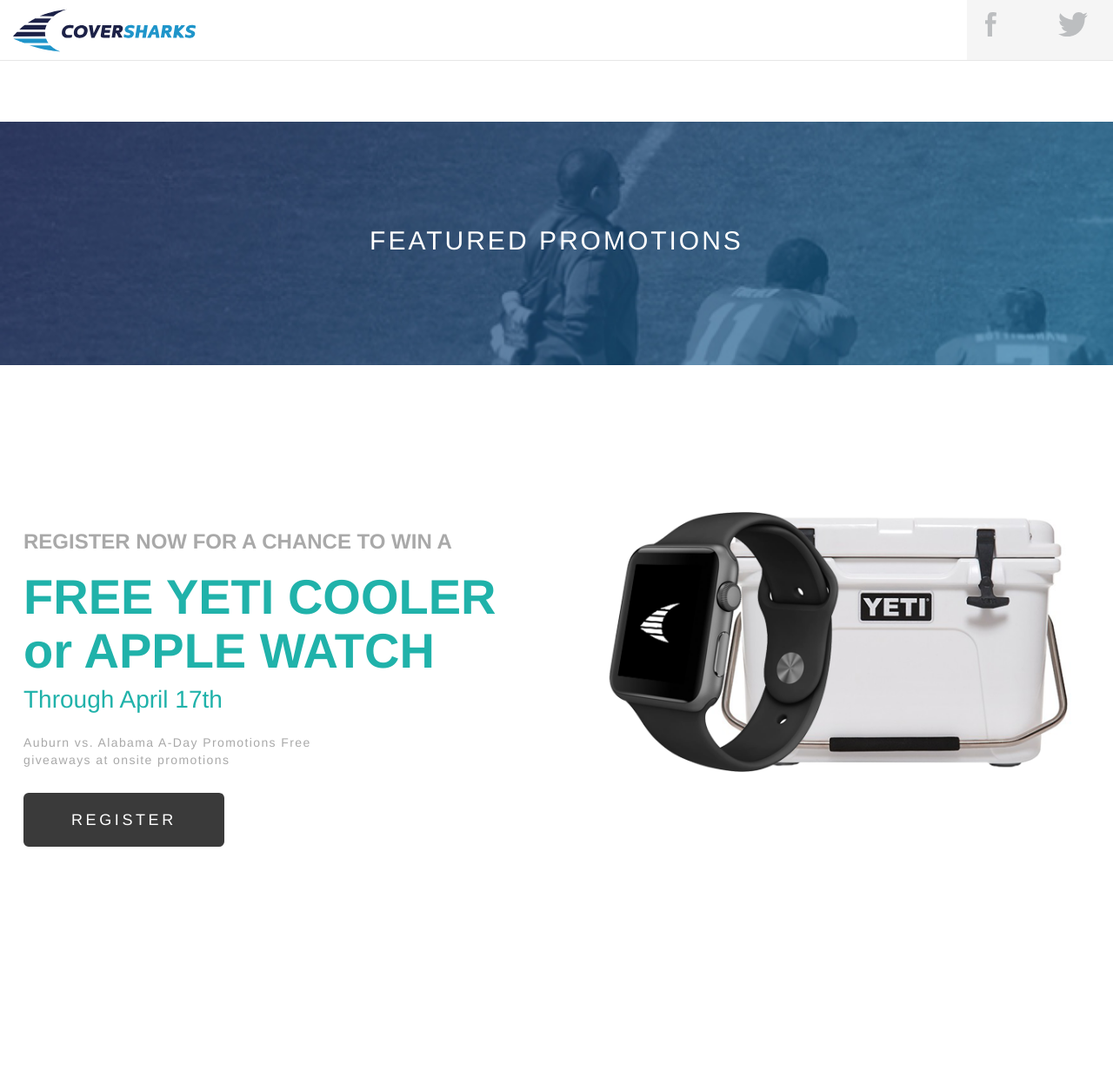
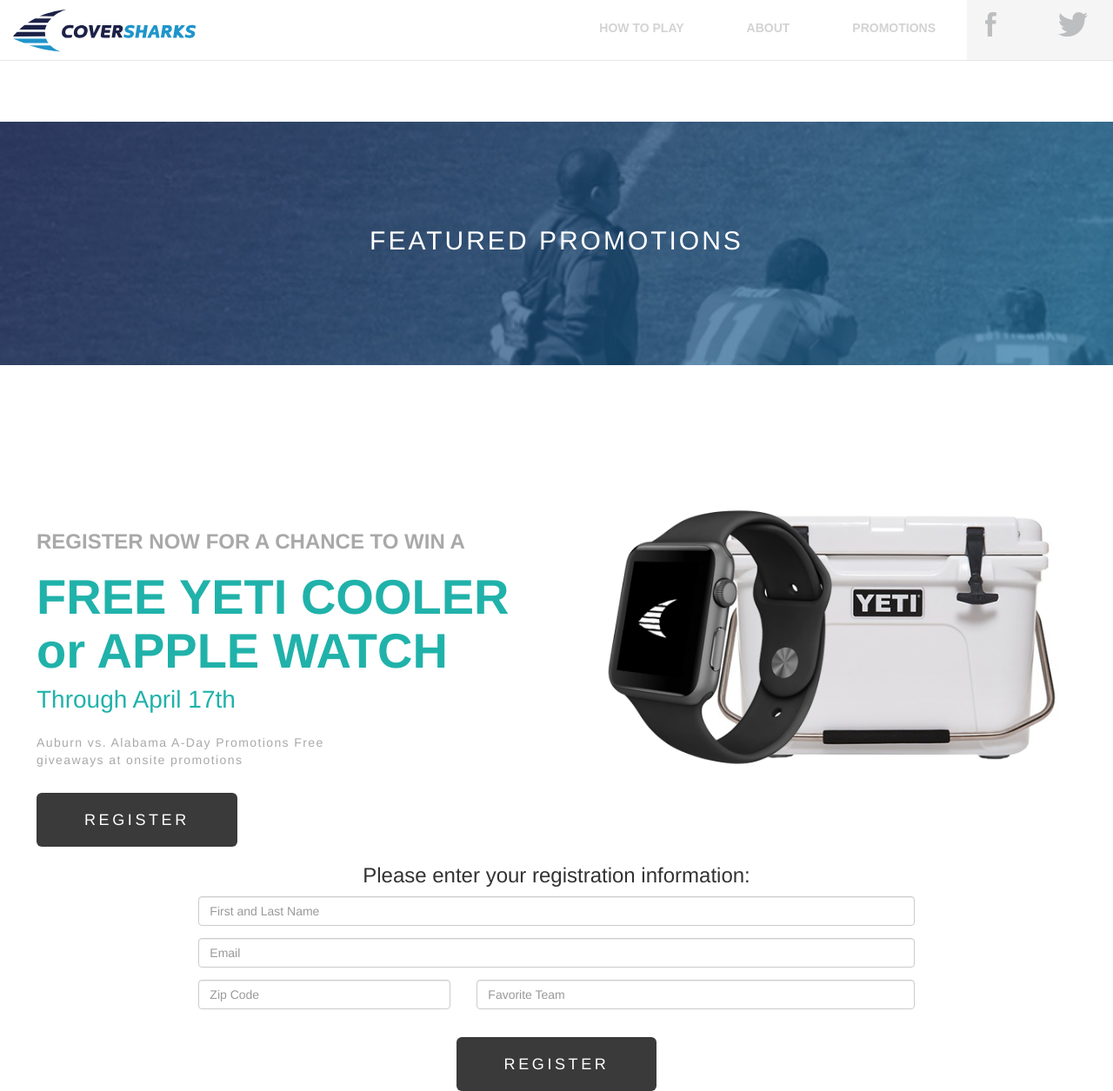
Before and after one commit to mpasker/Coversharks-Group-Project, a website: page client/index.html at #!/promotions in a window 1280 px wide. Shown: the whole page at 87% size. Before the commit the page ends 974 px from the top, so only its background shows below. Drawn offline with nearby package versions, Linux system fonts and the light colour scheme; some packages are replaced by stand-ins of ours.

Commit message:
added some styling to the navbar

```diff
--- a/client/index.html
+++ b/client/index.html
@@ -30,8 +30,8 @@
         <div class="collapse navbar-collapse" id="anotherID">
           <div id="myNavbar"></div>
           <ul id="myUl" class="nav navbar-nav navbar-right links">
-            <li><div class="facebook"></div></li>
-            <li><div class="twitter"></div></li>
+            <li><div class="facebook page-scroll"></div></li>
+            <li><div class="twitter page-scroll"></div></li>
           </ul>
           <ul class="nav navbar-nav navbar-right words">
             <li class="page-scroll"><a class="page-scroll" href="#">HOW TO PLAY</a></li>
--- a/client/js/controllers.js
+++ b/client/js/controllers.js
@@ -1 +1,7 @@
 var c = angular.module('CoverSharks.controllers', []);
+
+
+c.controller('homeController' ['#scope', function($scope){
+    console.log("controlling the home page");
+
+}])
--- a/client/styles/promotions.less
+++ b/client/styles/promotions.less
@@ -3,6 +3,8 @@
     padding: 1em 3em 1em 3em;
     margin-top: 1em;
     letter-spacing: 0.2em;
+    background-color: #3a3a3a;
+    color: white;
 }
 
 #promotions-hero {
@@ -50,9 +52,17 @@
         letter-spacing: 0.1em;
         padding-top: 1em;
     }
-    md-button {
+    button {
         .button-format;
-        background-color: #3a3a3a;
-        color: white;
     }
 }
+
+#registerForm {
+    background-color: white;
+    input {
+        margin-bottom: 1em;
+    }
+    button {
+        .button-format;
+    }
+}
--- a/client/styles/styles.less
+++ b/client/styles/styles.less
@@ -16,6 +16,23 @@
         background-image: url('../images/Home/coversharks-home-mobile-hero.png');
     }
 
+    .nav.navbar-nav.navbar-right li a {
+        color: white;
+    }
+
+    #myNavbar {
+        background-color: #00001a;
+        opacity: 0.8;
+        height: 100%;
+        margin: 0;
+        min-height: 100%;
+        position: fixed;
+        width: 100%;
+        left: 0;
+        top: 0;
+        filter: blur(5px);
+    }
+
 @media screen and (min-width: 576px){
     li {
         display: inline;
@@ -26,7 +43,7 @@
 
 .page-scroll {
     a{
-        color: white;
+        color: gray;
     }
 }
 
@@ -35,22 +52,9 @@
     margin-bottom: 0;
     background-color: white;
 
-    #myNavbar {
-        background-color: #00001a;
-        opacity: 0.8;
-        height: 100%;
-        margin: 0;
-        min-height: 100%;
-        // position: fixed;
-        width: 100%;
-        left: 0;
-        top: 0;
-        filter: blur(5px);
-    }
-
-    .nav.navbar-nav.navbar-right li a {
-        color: white;
-    }
+.nav.navbar-nav.navbar-right li a {
+    color: lightgray;
+}
 
     .navbar-default {
         -webkit-transition: all 0.35s;
@@ -62,6 +66,7 @@
     .links {
         background-color: whitesmoke;
         height: 4.9em;
+        float: left;
     }
 
     .words {
--- a/client/views/promotions.html
+++ b/client/views/promotions.html
@@ -2,7 +2,6 @@
     <div class="row">
         <div class="col-md-12" id="promotions-hero">
             <h2>Featured Promotions</h2>
-        </div>
         </div>
     </div>
     <section id="win">
@@ -12,10 +11,34 @@
                 <h1>FREE YETI COOLER <br> or APPLE WATCH</h1>
                 <h4>Through April 17th</h4>
                 <p>Auburn vs. Alabama A-Day Promotions Free <br> giveaways at onsite promotions</p>
-            <md-button ng-click="showForm($event)" type="button" class="btn btn-lg">Register</md-button>
+                <button type="button" class="btn btn-lg" data-toggle="modal" data-target="#registerForm">Register</button>
             </div>
             <div class="col-md-6 register-image">
                 <img src="../images/Home/apple-watch-and-yeti-image.png" class="img-responsive" alt="">
             </div>
         </div>
     </section>
+    <!--Modal Form-->
+    <section id="registerForm">
+        <div class="row">
+            <div class="col-md-8 col-md-offset-2">
+                <h3 class="text-center">Please enter your registration information:</h3>
+                <input type="text" class="form-control input" placeholder="First and Last Name">
+                <input type="text" class="form-control input" placeholder="Email">
+            </div>
+        </div>
+        <div class="row">
+            <div class="col-md-3 col-md-offset-2">
+                <input type="text" class="form-control input" placeholder="Zip Code">
+            </div>
+            <div class="col-md-5">
+                <input type="text" class="form-control input" placeholder="Favorite Team">
+            </div>
+        </div>
+        <div class="row">
+            <div class="text-center">
+                <button type="button" class="btn btn-lg">Register</button>
+            </div>
+        </div>
+    </section>
+</div>
```
Also changed, not shown: client/styles/styles.css. Lines whose indentation alone changed are shown as unchanged.
